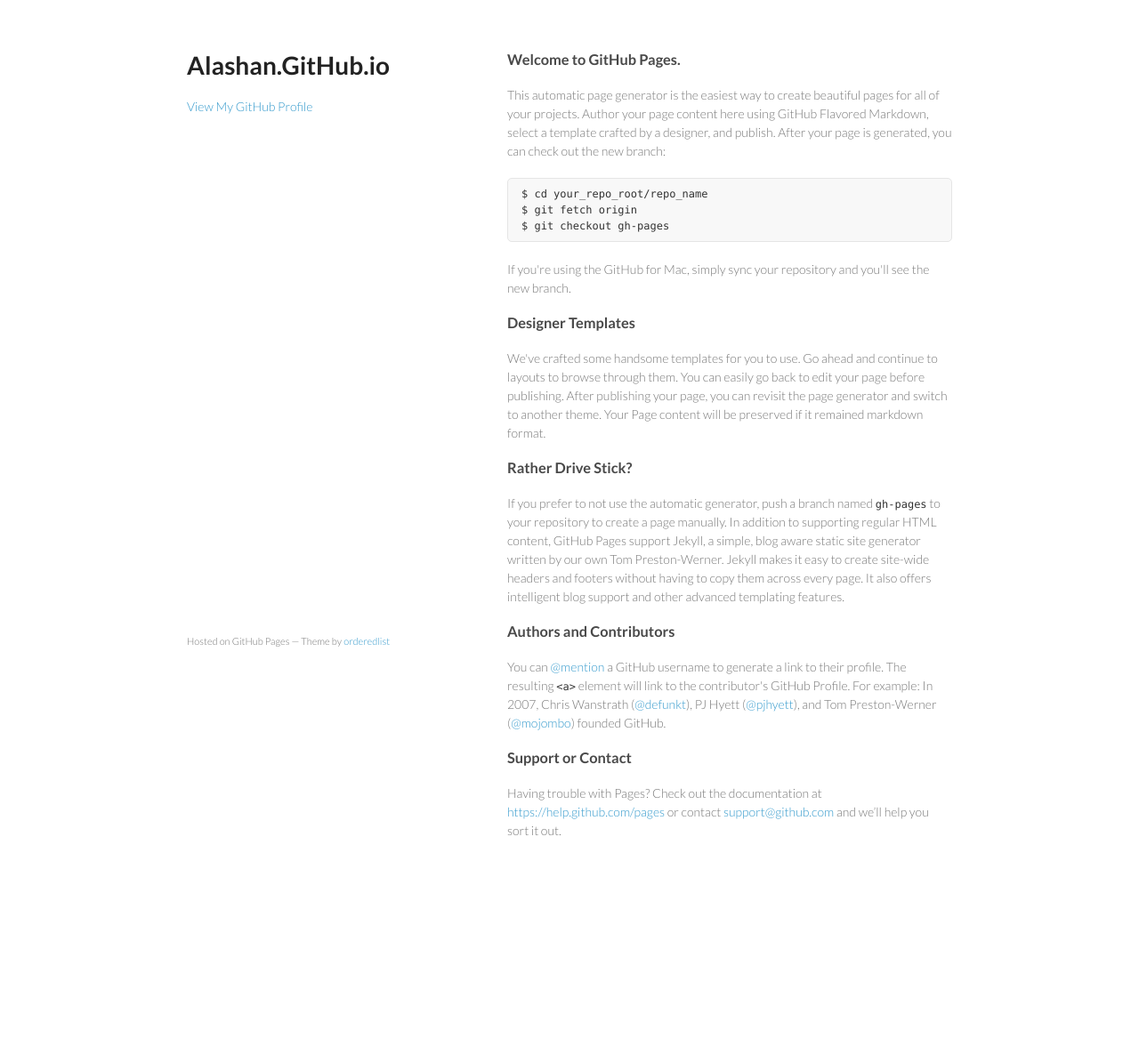
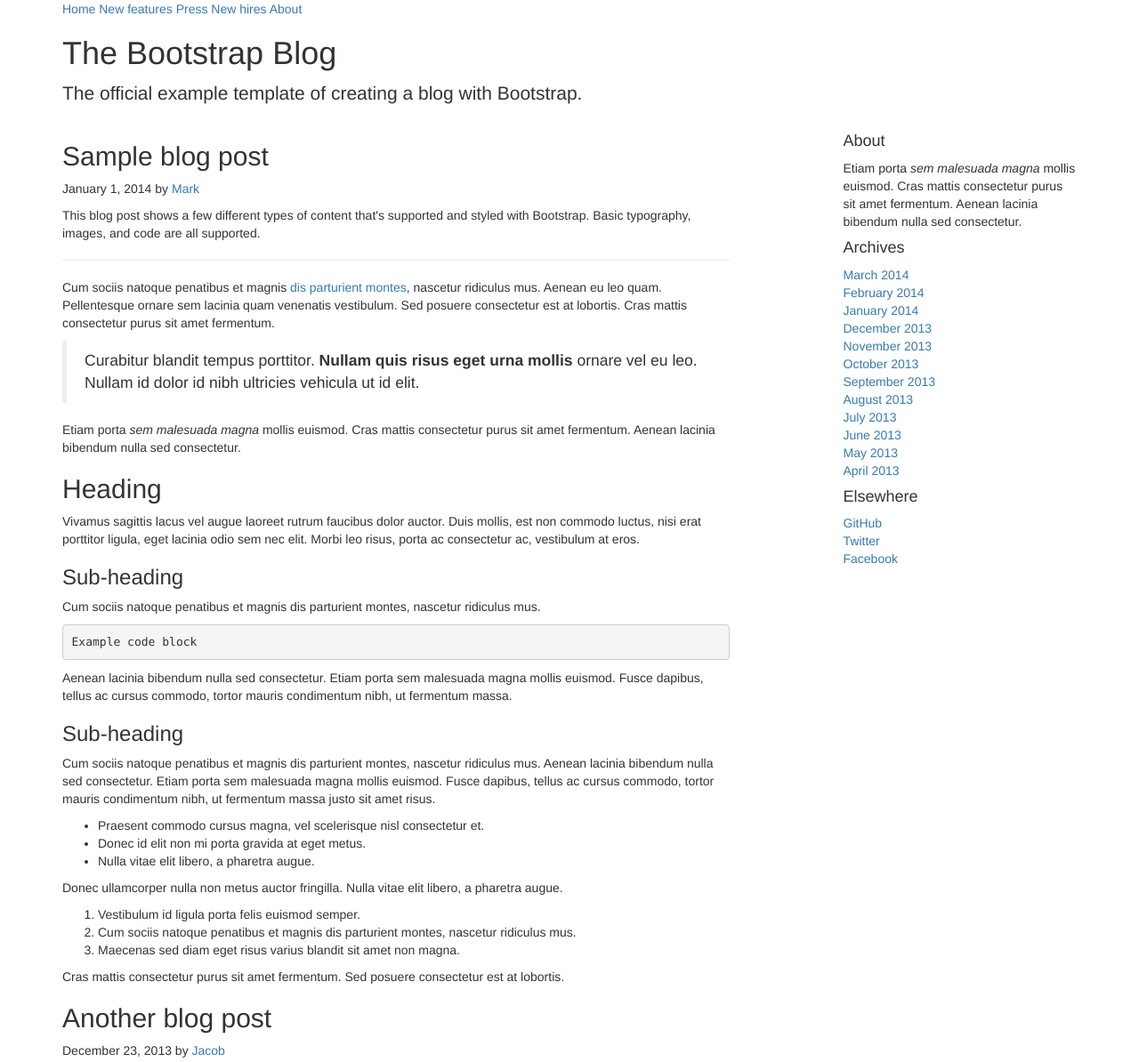
Before and after one commit to alashan/alashan.github.io, a plain HTML site: page index.html in a window 1280 px wide. Shown: the top 1194 px of the page at 89% size. Before the commit the page ends 1014 px from the top, so only its background shows below. Drawn offline with nearby package versions, Linux system fonts and the light colour scheme.

Commit message:
Update index.html

```diff
--- a/index.html
+++ b/index.html
@@ -1,65 +1,176 @@
-<!doctype html>
-<html>
+<!DOCTYPE html>
+<html lang="en">
   <head>
     <meta charset="utf-8">
-    <meta http-equiv="X-UA-Compatible" content="chrome=1">
-    <title>Alashan.GitHub.io by alashan</title>
+    <meta http-equiv="X-UA-Compatible" content="IE=edge">
+    <meta name="viewport" content="width=device-width, initial-scale=1">
+    <meta name="description" content="">
+    <meta name="author" content="">
+    <link rel="icon" href="../../favicon.ico">
 
-    <link rel="stylesheet" href="stylesheets/styles.css">
-    <link rel="stylesheet" href="stylesheets/pygment_trac.css">
-    <meta name="viewport" content="width=device-width, initial-scale=1, user-scalable=no">
+    <title>Blog Template for Bootstrap</title>
+
+    <!-- Bootstrap core CSS -->
+    <link href="http://cdn.bootcss.com/bootstrap/3.3.2/css/bootstrap.min.css" rel="stylesheet">
+
+    <!-- Custom styles for this template -->
+    <link href="blog.css" rel="stylesheet">
+
+    <!-- Just for debugging purposes. Don't actually copy these 2 lines! -->
+    <!--[if lt IE 9]><script src="../../assets/js/ie8-responsive-file-warning.js"></script><![endif]-->
+    <script src="../../assets/js/ie-emulation-modes-warning.js"></script>
+
+    <!-- HTML5 shim and Respond.js for IE8 support of HTML5 elements and media queries -->
     <!--[if lt IE 9]>
-    <script src="//html5shiv.googlecode.com/svn/trunk/html5.js"></script>
+      <script src="http://cdn.bootcss.com/html5shiv/3.7.2/html5shiv.min.js"></script>
+      <script src="http://cdn.bootcss.com/respond.js/1.4.2/respond.min.js"></script>
     <![endif]-->
   </head>
+
   <body>
-    <div class="wrapper">
-      <header>
-        <h1>Alashan.GitHub.io</h1>
-        <p></p>
+
+    <div class="blog-masthead">
+      <div class="container">
+        <nav class="blog-nav">
+          <a class="blog-nav-item active" href="#">Home</a>
+          <a class="blog-nav-item" href="#">New features</a>
+          <a class="blog-nav-item" href="#">Press</a>
+          <a class="blog-nav-item" href="#">New hires</a>
+          <a class="blog-nav-item" href="#">About</a>
+        </nav>
+      </div>
+    </div>
+
+    <div class="container">
+
+      <div class="blog-header">
+        <h1 class="blog-title">The Bootstrap Blog</h1>
+        <p class="lead blog-description">The official example template of creating a blog with Bootstrap.</p>
+      </div>
+
+      <div class="row">
+
+        <div class="col-sm-8 blog-main">
+
+          <div class="blog-post">
+            <h2 class="blog-post-title">Sample blog post</h2>
+            <p class="blog-post-meta">January 1, 2014 by <a href="#">Mark</a></p>
+
+            <p>This blog post shows a few different types of content that's supported and styled with Bootstrap. Basic typography, images, and code are all supported.</p>
+            <hr>
+            <p>Cum sociis natoque penatibus et magnis <a href="#">dis parturient montes</a>, nascetur ridiculus mus. Aenean eu leo quam. Pellentesque ornare sem lacinia quam venenatis vestibulum. Sed posuere consectetur est at lobortis. Cras mattis consectetur purus sit amet fermentum.</p>
+            <blockquote>
+              <p>Curabitur blandit tempus porttitor. <strong>Nullam quis risus eget urna mollis</strong> ornare vel eu leo. Nullam id dolor id nibh ultricies vehicula ut id elit.</p>
+            </blockquote>
+            <p>Etiam porta <em>sem malesuada magna</em> mollis euismod. Cras mattis consectetur purus sit amet fermentum. Aenean lacinia bibendum nulla sed consectetur.</p>
+            <h2>Heading</h2>
+            <p>Vivamus sagittis lacus vel augue laoreet rutrum faucibus dolor auctor. Duis mollis, est non commodo luctus, nisi erat porttitor ligula, eget lacinia odio sem nec elit. Morbi leo risus, porta ac consectetur ac, vestibulum at eros.</p>
+            <h3>Sub-heading</h3>
+            <p>Cum sociis natoque penatibus et magnis dis parturient montes, nascetur ridiculus mus.</p>
+            <pre><code>Example code block</code></pre>
+            <p>Aenean lacinia bibendum nulla sed consectetur. Etiam porta sem malesuada magna mollis euismod. Fusce dapibus, tellus ac cursus commodo, tortor mauris condimentum nibh, ut fermentum massa.</p>
+            <h3>Sub-heading</h3>
+            <p>Cum sociis natoque penatibus et magnis dis parturient montes, nascetur ridiculus mus. Aenean lacinia bibendum nulla sed consectetur. Etiam porta sem malesuada magna mollis euismod. Fusce dapibus, tellus ac cursus commodo, tortor mauris condimentum nibh, ut fermentum massa justo sit amet risus.</p>
+            <ul>
+              <li>Praesent commodo cursus magna, vel scelerisque nisl consectetur et.</li>
+              <li>Donec id elit non mi porta gravida at eget metus.</li>
+              <li>Nulla vitae elit libero, a pharetra augue.</li>
+            </ul>
+            <p>Donec ullamcorper nulla non metus auctor fringilla. Nulla vitae elit libero, a pharetra augue.</p>
+            <ol>
+              <li>Vestibulum id ligula porta felis euismod semper.</li>
+              <li>Cum sociis natoque penatibus et magnis dis parturient montes, nascetur ridiculus mus.</li>
+              <li>Maecenas sed diam eget risus varius blandit sit amet non magna.</li>
+            </ol>
+            <p>Cras mattis consectetur purus sit amet fermentum. Sed posuere consectetur est at lobortis.</p>
+          </div><!-- /.blog-post -->
+
+          <div class="blog-post">
+            <h2 class="blog-post-title">Another blog post</h2>
+            <p class="blog-post-meta">December 23, 2013 by <a href="#">Jacob</a></p>
+
+            <p>Cum sociis natoque penatibus et magnis <a href="#">dis parturient montes</a>, nascetur ridiculus mus. Aenean eu leo quam. Pellentesque ornare sem lacinia quam venenatis vestibulum. Sed posuere consectetur est at lobortis. Cras mattis consectetur purus sit amet fermentum.</p>
+            <blockquote>
+              <p>Curabitur blandit tempus porttitor. <strong>Nullam quis risus eget urna mollis</strong> ornare vel eu leo. Nullam id dolor id nibh ultricies vehicula ut id elit.</p>
+            </blockquote>
+            <p>Etiam porta <em>sem malesuada magna</em> mollis euismod. Cras mattis consectetur purus sit amet fermentum. Aenean lacinia bibendum nulla sed consectetur.</p>
+            <p>Vivamus sagittis lacus vel augue laoreet rutrum faucibus dolor auctor. Duis mollis, est non commodo luctus, nisi erat porttitor ligula, eget lacinia odio sem nec elit. Morbi leo risus, porta ac consectetur ac, vestibulum at eros.</p>
+          </div><!-- /.blog-post -->
+
+          <div class="blog-post">
+            <h2 class="blog-post-title">New feature</h2>
+            <p class="blog-post-meta">December 14, 2013 by <a href="#">Chris</a></p>
+
+            <p>Cum sociis natoque penatibus et magnis dis parturient montes, nascetur ridiculus mus. Aenean lacinia bibendum nulla sed consectetur. Etiam porta sem malesuada magna mollis euismod. Fusce dapibus, tellus ac cursus commodo, tortor mauris condimentum nibh, ut fermentum massa justo sit amet risus.</p>
+            <ul>
+              <li>Praesent commodo cursus magna, vel scelerisque nisl consectetur et.</li>
+              <li>Donec id elit non mi porta gravida at eget metus.</li>
+              <li>Nulla vitae elit libero, a pharetra augue.</li>
+            </ul>
+            <p>Etiam porta <em>sem malesuada magna</em> mollis euismod. Cras mattis consectetur purus sit amet fermentum. Aenean lacinia bibendum nulla sed consectetur.</p>
+            <p>Donec ullamcorper nulla non metus auctor fringilla. Nulla vitae elit libero, a pharetra augue.</p>
+          </div><!-- /.blog-post -->
+
+          <nav>
+            <ul class="pager">
+              <li><a href="#">Previous</a></li>
+              <li><a href="#">Next</a></li>
+            </ul>
+          </nav>
+
+        </div><!-- /.blog-main -->
+
+        <div class="col-sm-3 col-sm-offset-1 blog-sidebar">
+          <div class="sidebar-module sidebar-module-inset">
+            <h4>About</h4>
+            <p>Etiam porta <em>sem malesuada magna</em> mollis euismod. Cras mattis consectetur purus sit amet fermentum. Aenean lacinia bibendum nulla sed consectetur.</p>
+          </div>
+          <div class="sidebar-module">
+            <h4>Archives</h4>
+            <ol class="list-unstyled">
+              <li><a href="#">March 2014</a></li>
+              <li><a href="#">February 2014</a></li>
+              <li><a href="#">January 2014</a></li>
+              <li><a href="#">December 2013</a></li>
+              <li><a href="#">November 2013</a></li>
+              <li><a href="#">October 2013</a></li>
+              <li><a href="#">September 2013</a></li>
+              <li><a href="#">August 2013</a></li>
+              <li><a href="#">July 2013</a></li>
+              <li><a href="#">June 2013</a></li>
+              <li><a href="#">May 2013</a></li>
+              <li><a href="#">April 2013</a></li>
+            </ol>
+          </div>
+          <div class="sidebar-module">
+            <h4>Elsewhere</h4>
+            <ol class="list-unstyled">
+              <li><a href="#">GitHub</a></li>
+              <li><a href="#">Twitter</a></li>
+              <li><a href="#">Facebook</a></li>
+            </ol>
+          </div>
+        </div><!-- /.blog-sidebar -->
+
+      </div><!-- /.row -->
+
+    </div><!-- /.container -->
+
+    <footer class="blog-footer">
+      <p>Blog template built for <a href="http://getbootstrap.com">Bootstrap</a> by <a href="https://twitter.com/mdo">@mdo</a>.</p>
+      <p>
+        <a href="#">Back to top</a>
+      </p>
+    </footer>
 
 
-        <p class="view"><a href="https://github.com/alashan">View My GitHub Profile</a></p>
-
-      </header>
-      <section>
-        <h3>
-<a id="welcome-to-github-pages" class="anchor" href="#welcome-to-github-pages" aria-hidden="true"><span class="octicon octicon-link"></span></a>Welcome to GitHub Pages.</h3>
-
-<p>This automatic page generator is the easiest way to create beautiful pages for all of your projects. Author your page content here using GitHub Flavored Markdown, select a template crafted by a designer, and publish. After your page is generated, you can check out the new branch:</p>
-
-<pre><code>$ cd your_repo_root/repo_name
-$ git fetch origin
-$ git checkout gh-pages
-</code></pre>
-
-<p>If you're using the GitHub for Mac, simply sync your repository and you'll see the new branch.</p>
-
-<h3>
-<a id="designer-templates" class="anchor" href="#designer-templates" aria-hidden="true"><span class="octicon octicon-link"></span></a>Designer Templates</h3>
-
-<p>We've crafted some handsome templates for you to use. Go ahead and continue to layouts to browse through them. You can easily go back to edit your page before publishing. After publishing your page, you can revisit the page generator and switch to another theme. Your Page content will be preserved if it remained markdown format.</p>
-
-<h3>
-<a id="rather-drive-stick" class="anchor" href="#rather-drive-stick" aria-hidden="true"><span class="octicon octicon-link"></span></a>Rather Drive Stick?</h3>
-
-<p>If you prefer to not use the automatic generator, push a branch named <code>gh-pages</code> to your repository to create a page manually. In addition to supporting regular HTML content, GitHub Pages support Jekyll, a simple, blog aware static site generator written by our own Tom Preston-Werner. Jekyll makes it easy to create site-wide headers and footers without having to copy them across every page. It also offers intelligent blog support and other advanced templating features.</p>
-
-<h3>
-<a id="authors-and-contributors" class="anchor" href="#authors-and-contributors" aria-hidden="true"><span class="octicon octicon-link"></span></a>Authors and Contributors</h3>
-
-<p>You can <a href="https://github.com/blog/821" class="user-mention">@mention</a> a GitHub username to generate a link to their profile. The resulting <code>&lt;a&gt;</code> element will link to the contributor's GitHub Profile. For example: In 2007, Chris Wanstrath (<a href="https://github.com/defunkt" class="user-mention">@defunkt</a>), PJ Hyett (<a href="https://github.com/pjhyett" class="user-mention">@pjhyett</a>), and Tom Preston-Werner (<a href="https://github.com/mojombo" class="user-mention">@mojombo</a>) founded GitHub.</p>
-
-<h3>
-<a id="support-or-contact" class="anchor" href="#support-or-contact" aria-hidden="true"><span class="octicon octicon-link"></span></a>Support or Contact</h3>
-
-<p>Having trouble with Pages? Check out the documentation at <a href="https://help.github.com/pages">https://help.github.com/pages</a> or contact <a href="mailto:support@github.com">support@github.com</a> and we’ll help you sort it out.</p>
-      </section>
-      <footer>
-        <p><small>Hosted on GitHub Pages &mdash; Theme by <a href="https://github.com/orderedlist">orderedlist</a></small></p>
-      </footer>
-    </div>
-    <script src="javascripts/scale.fix.js"></script>
-
+    <!-- Bootstrap core JavaScript
+    ================================================== -->
+    <!-- Placed at the end of the document so the pages load faster -->
+    <script src="http://cdn.bootcss.com/jquery/1.11.2/jquery.min.js"></script>
+    <script src="http://cdn.bootcss.com/bootstrap/3.3.2/js/bootstrap.min.js"></script>
+    <script src="../../assets/js/docs.min.js"></script>
+    <!-- IE10 viewport hack for Surface/desktop Windows 8 bug -->
+    <script src="../../assets/js/ie10-viewport-bug-workaround.js"></script>
   </body>
 </html>
```
